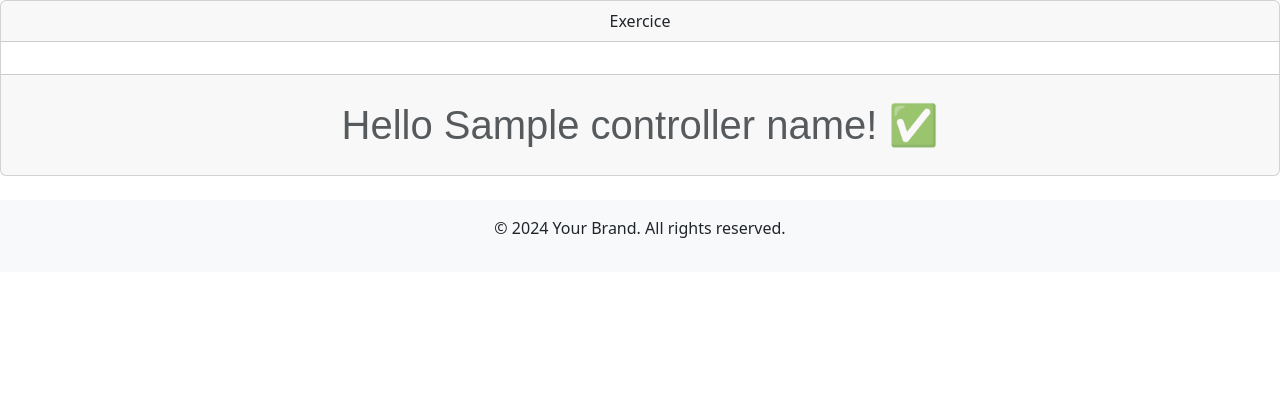
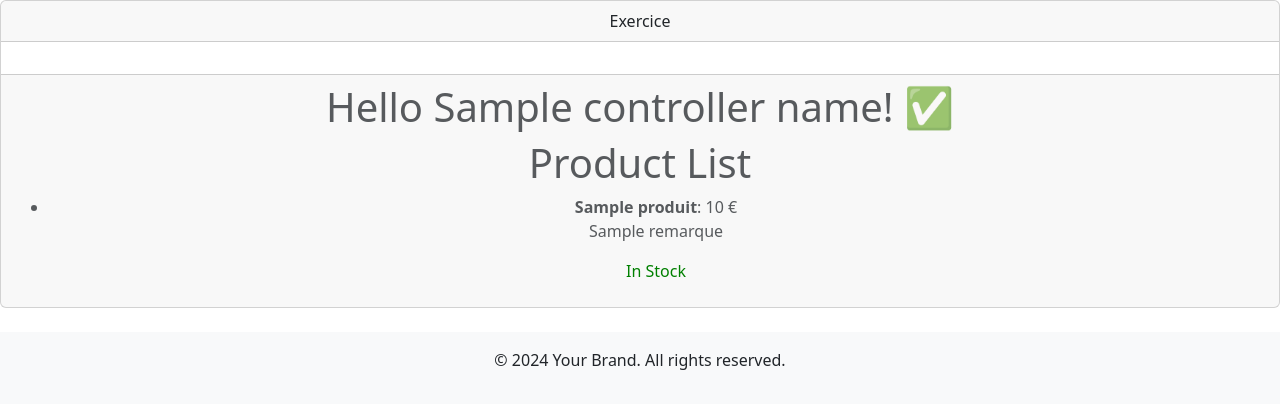
Before and after one commit to Alydiabira/FormationGreta, a Symfony app: template templates/hello/produits.html.twig in a window 1280 px wide. Shown: the part 56-465 px from the top of the page. Run offline with Twig, Linux system fonts and the light colour scheme; the template is opened without the code that fills it: most values are stand-ins (such as "Sample title", 1, 10 or a date in 2020); some libraries are stand-ins or nearby versions.

Commit message:
Update produits.html.twig

```diff
--- a/templates/hello/produits.html.twig
+++ b/templates/hello/produits.html.twig
@@ -3,13 +3,26 @@
 {% block title %}Hello SoustractionController!{% endblock %}
 
 {% block body %}
-<style>
-    .example-wrapper { margin: 1em auto; max-width: 800px; width: 95%; font: 18px/1.5 sans-serif; }
-    .example-wrapper code { background: #F5F5F5; padding: 2px 6px; }
-</style>
+
 
 <div class="example-wrapper">
     <h1>Hello {{ controller_name }}! ✅</h1>
+            {# <h2>Hello {{ resulta }}! ✅</h2> #}
+<h1>Product List</h1>
+
+    <ul>
+        {% for produit in produits %}
+            <li>
+                <strong>{{ produit.nom }}</strong>: {{ produit.prix }} €
+                <p>{{ produit.remarque }}</p>
+                {% if produit.en_stock %}
+                    <span style="color: green;">In Stock</span>
+                {% else %}
+                    <span style="color: red;">Out of Stock</span>
+                {% endif %}
+            </li>
+        {% endfor %}
+    </ul>
 
 
 
```
